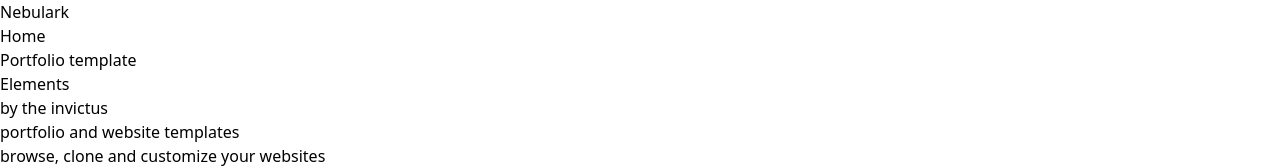
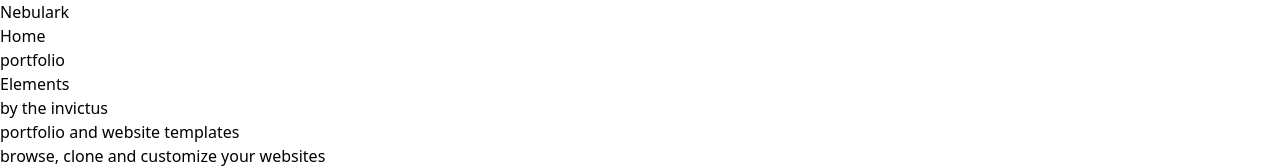
Before and after one commit to theinvictuscodes/Nebulark, a React (Vite) app: page / in a window 1280 px wide. Shown: the top 168 px of the page. Built offline with nearby package versions, Linux system fonts and the light colour scheme.

Commit message:
Update Header.jsx

```diff
--- a/src/components/Header.jsx
+++ b/src/components/Header.jsx
@@ -13,7 +13,7 @@
 
         <div className="hover:text-red-500 hover:cursor-pointer bg-neutral-600 rounded-md px-4  ">
           <Link to="/portfolio">
-            Portfolio template
+            portfolio
           </Link>
         </div>
 
```
